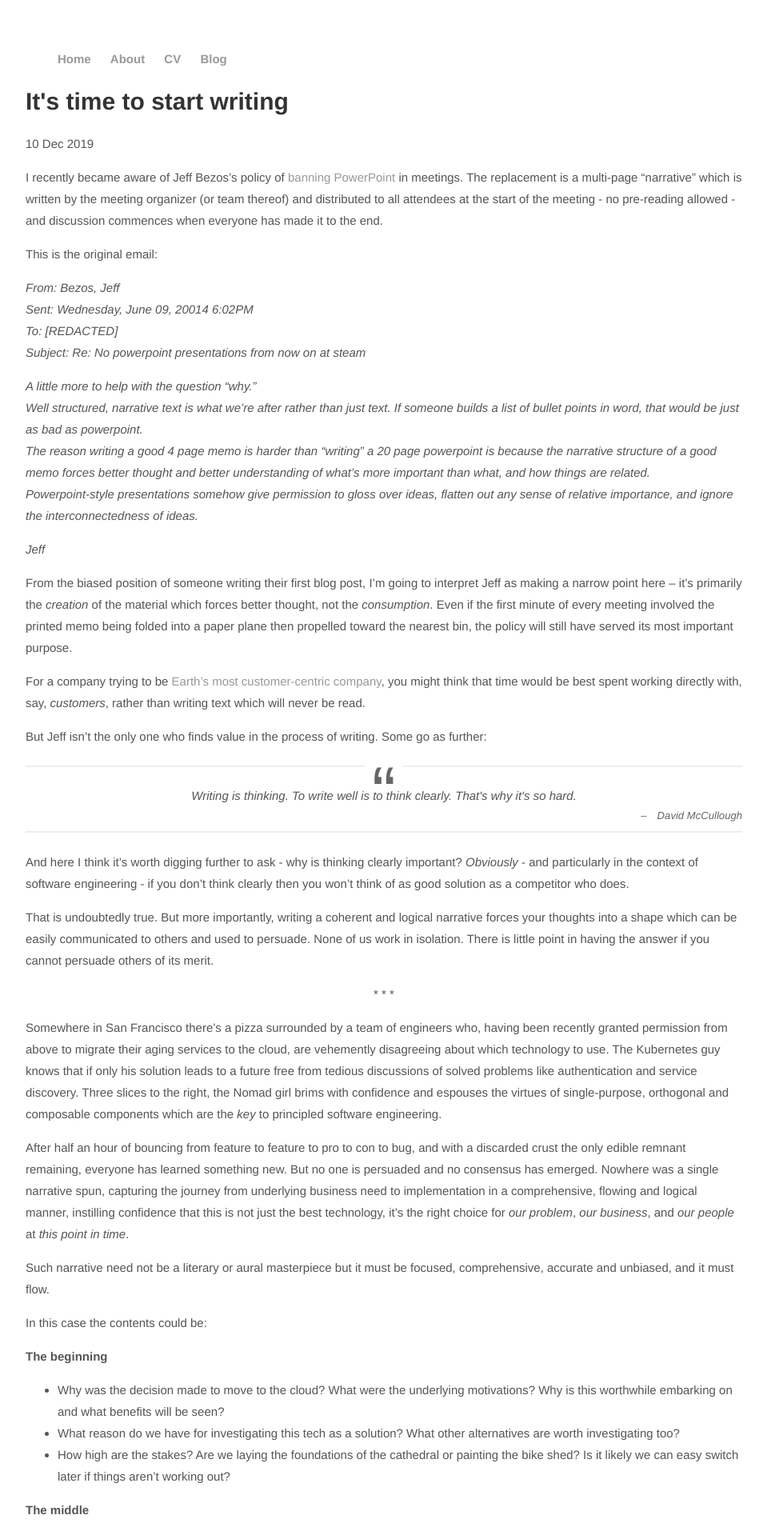
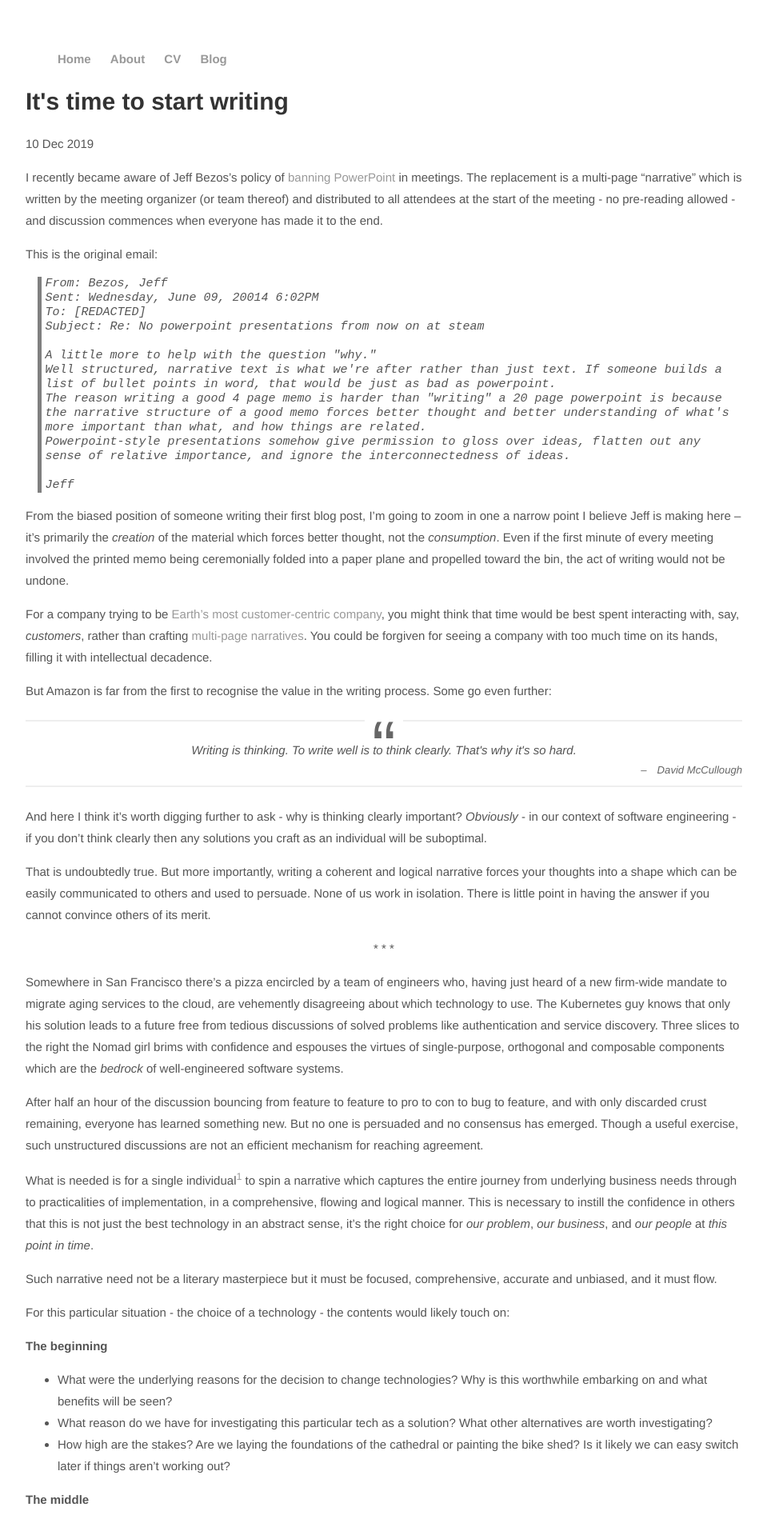
Before and after one commit to alexnixon/alexnixon.github.io, a Jekyll site: the page built from _posts/2019-12-10-introduction.md, in a window 1280 px wide. Shown: the top 1909 px of the page at 80% size, without its empty margins (160-1119 px from the left). Built offline with Jekyll 4.4.1, drawn with Linux system fonts in a browser that asks for light colours; comment, search, counter and statistics services are not loaded; some of the changed text lies outside the part shown.

Commit message:
Update introduction

```diff
--- a/_posts/2019-12-10-introduction.md
+++ b/_posts/2019-12-10-introduction.md
@@ -8,50 +8,56 @@
 
 This is the original email:
 
-*From: Bezos, Jeff* \\
-*Sent: Wednesday, June 09, 20014 6:02PM* \\
-*To: [REDACTED]* \\
-*Subject: Re: No powerpoint presentations from now on at steam*
+<div class="emailquote">
+From: Bezos, Jeff <br />
+Sent: Wednesday, June 09, 20014 6:02PM <br />
+To: [REDACTED] <br />
+Subject: Re: No powerpoint presentations from now on at steam <br />
+<br />
+A little more to help with the question "why." <br />
+Well structured, narrative text is what we're after rather than just text. If someone builds a list of bullet points in word, that would be just as bad as powerpoint. <br />
+The reason writing a good 4 page memo is harder than "writing" a 20 page powerpoint is because the narrative structure of a good memo forces better thought and better understanding of what's more important than what, and how things are related. <br />
+Powerpoint-style presentations somehow give permission to gloss over ideas, flatten out any sense of relative importance, and ignore the interconnectedness of ideas. <br />
+<br />
+Jeff
+</div>
 
-*A little more to help with the question "why."* \\
-*Well structured, narrative text is what we're after rather than just text. If someone builds a list of bullet points in word, that would be just as bad as powerpoint.* \\
-*The reason writing a good 4 page memo is harder than "writing" a 20 page powerpoint is because the narrative structure of a good memo forces better thought and better understanding of what's more important than what, and how things are related.* \\
-*Powerpoint-style presentations somehow give permission to gloss over ideas, flatten out any sense of relative importance, and ignore the interconnectedness of ideas.*
+From the biased position of someone writing their first blog post, I'm going to zoom in one a narrow point I believe Jeff is making here – it's primarily the *creation* of the material which forces better thought, not the *consumption*. Even if the first minute of every meeting involved the printed memo being ceremonially folded into a paper plane and propelled toward the bin, the act of writing would not be undone.
 
-*Jeff*
+For a company trying to be [Earth's most customer-centric company](https://www.amazon.jobs/en/working/working-amazon), you might think that time would be best spent interacting with, say, *customers*, rather than crafting [multi-page narratives](https://www.sec.gov/Archives/edgar/data/1018724/000119312518121161/d456916dex991.htm). You could be forgiven for seeing a company with too much time on its hands, filling it with intellectual decadence.
 
-From the biased position of someone writing their first blog post, I'm going to interpret Jeff as making a narrow point here – it's primarily the *creation* of the material which forces better thought, not the *consumption*. Even if the first minute of every meeting involved the printed memo being folded into a paper plane then propelled toward the nearest bin, the policy will still have served its most important purpose.
-
-For a company trying to be [Earth's most customer-centric company](https://www.amazon.jobs/en/working/working-amazon), you might think that time would be best spent working directly with, say, *customers*, rather than writing text which will never be read.
-
-But Jeff isn't the only one who finds value in the process of writing. Some go as further:
+But Amazon is far from the first to recognise the value in the writing process. Some go even further:
 
 <blockquote cite="David McCullough">Writing is thinking. To write well is to think clearly. That's why it's so hard.</blockquote>
 
-And here I think it's worth digging further to ask - why is thinking clearly important? *Obviously* - and particularly in the context of software engineering -  if you don't think clearly then you won't think of as good solution as a competitor who does.
+And here I think it's worth digging further to ask - why is thinking clearly important? *Obviously* - in our context of software engineering - if you don't think clearly then any solutions you craft as an individual will be suboptimal.
 
-That is undoubtedly true. But more importantly, writing a coherent and logical narrative forces your thoughts into a shape which can be easily communicated to others and used to persuade. None of us work in isolation. There is little point in having the answer if you cannot persuade others of its merit.
+That is undoubtedly true. But more importantly, writing a coherent and logical narrative forces your thoughts into a shape which can be easily communicated to others and used to persuade. None of us work in isolation. There is little point in having the answer if you cannot convince others of its merit.
 
 <div class="centered">* * *</div>
 
-Somewhere in San Francisco there's a pizza surrounded by a team of engineers who, having been recently granted permission from above to migrate their aging services to the cloud, are vehemently disagreeing about which technology to use. The Kubernetes guy knows that if only his solution leads to a future free from tedious discussions of solved problems like authentication and service discovery. Three slices to the right, the Nomad girl brims with confidence and espouses the virtues of single-purpose, orthogonal and composable components which are the *key* to principled software engineering.
+Somewhere in San Francisco there's a pizza encircled by a team of engineers who, having just heard of a new firm-wide mandate to migrate aging services to the cloud, are vehemently disagreeing about which technology to use. The Kubernetes guy knows that only his solution leads to a future free from tedious discussions of solved problems like authentication and service discovery. Three slices to the right the Nomad girl brims with confidence and espouses the virtues of single-purpose, orthogonal and composable components which are the *bedrock* of well-engineered software systems.
 
-After half an hour of bouncing from feature to feature to pro to con to bug, and with a discarded crust the only edible remnant remaining, everyone has learned something new. But no one is persuaded and no consensus has emerged. Nowhere was a single narrative spun, capturing the journey from underlying business need to implementation in a comprehensive, flowing and logical manner, instilling confidence that this is not just the best technology, it's the right choice for *our problem*, *our business*, and *our people* at *this point in time*.
+After half an hour of the discussion bouncing from feature to feature to pro to con to bug to feature, and with only discarded crust remaining, everyone has learned something new. But no one is persuaded and no consensus has emerged. Though a useful exercise, such unstructured discussions are not an efficient mechanism for reaching agreement.
 
-Such narrative need not be a literary or aural masterpiece but it must be focused, comprehensive, accurate and unbiased, and it must flow.
+What is needed is for a single individual[^1] to spin a narrative which captures the entire journey from underlying business needs through to practicalities of implementation, in a comprehensive, flowing and logical manner. This is necessary to instill the confidence in others that this is not just the best technology in an abstract sense, it's the right choice for *our problem*, *our business*, and *our people* at *this point in time*.
 
-In this case the contents could be:
+[^1]: more precisely I'd say *at least one* individual. If multiple people had conflicting initial thoughts then I would advocate they each produce their own narrative then bring them together with an [adversarial](https://en.wikipedia.org/wiki/Adversarial_process) approach, though that may not be suitable for all teams.
+
+Such narrative need not be a literary masterpiece but it must be focused, comprehensive, accurate and unbiased, and it must flow.
+
+For this particular situation - the choice of a technology - the contents would likely touch on:
 
 **The beginning**
 
-- Why was the decision made to move to the cloud? What were the underlying motivations? Why is this worthwhile embarking on and what benefits will be seen?
-- What reason do we have for investigating this tech as a solution? What other alternatives are worth investigating too?
+- What were the underlying reasons for the decision to change technologies? Why is this worthwhile embarking on and what benefits will be seen?
+- What reason do we have for investigating this particular tech as a solution? What other alternatives are worth investigating?
 - How high are the stakes? Are we laying the foundations of the cathedral or painting the bike shed? Is it likely we can easy switch later if things aren't working out?
 
 **The middle**
 
-- What's the mission statement of the tech? How does this tie in with our specific problem?
-- If we roll with it, what's the end goal - when migration is complete, what does the world look like?
+- Does the tech being suggested have a mission statement or core guiding principles? How does that tie in with our problem and philosophy?
+- If we roll with it, what's the end goal? When implementation is complete, what does the world look like?
 - How might we get from where we are to where we want to be with minimal disruption? What might the transition period look like? How long, roughly?
 - Are there any major unknowns or risks? Any existing in-house expertise? How do we have confidence there are none more outstanding? What steps might we take to reduce them? Play the devil's advocate and identify any and all flaws and address them head-on.
 - In what ways might this solution fare better than the alternative(s)?
@@ -60,12 +66,10 @@
 **The end**
 - Relating back to the underlying business needs and all key points we've identified so far, why is this the best option?
 
-In this case, the technical content of the narrative would overlap substantially with a technical design document. But whereas a physical TDD itself is a meaningful output, the purpose of the narrative construction is the story left in the mind of the author.
+In this case, the technical content of the narrative would overlap substantially with a technical design document. But whereas a TDD is an end in itself, the physical output of this writing is merely a pleasant side-effect. The real output is the story left in the mind of the author. The process of organising thoughts into flowing natural language results in a deep understanding that translates into an ability to adapt the story at a moments notice to a level appropriate for convincing anyone of its merit, regardless of their level of technical expertise or involvement in discussions so far.
 
-Whereas a TDD is specialised to matters of technical design. A narrative may provide clarity on any subject, from the choice of bug tracker up to the core vision, mission, and purpose of the company as a whole.
-
-For pure architectural questions a formal TDD may be produced as a complement but it is no substitute for a story.
+And where a TDD is specialised tool, narratives are general. They scale. From the narrowest of technical issues up to the most fundamental questions of the vision and purpose of the company as a whole, there are no problems which resist clear-thinking.
 
 <div class="centered">* * *</div>
 
-I'm a little concerned that what was intended as a brief introduction has ended up as a rambling justification as to why *if no one reads this well I don't care anyway*. On behalf of my fragile ego I can only apologise.
+On reflection I find it slighly amusing that what I intended on being a brief introductory blog post has ended up as a slightly rambling justification as to why *if no one reads anything I write well it doesn't matter anyway*. I feel like my fragile ego owes me an apology for taking up so much screen space.
--- a/css/main.css
+++ b/css/main.css
@@ -81,3 +81,12 @@
 .centered {
     text-align: center;
 }
+
+.emailquote {
+	margin-left: 1em;
+	font-family: monospace;
+	font-style: italic;
+	padding-left: 0.3em;
+	line-height: 1.2em;
+	border-left: 5px solid grey;
+}
```
